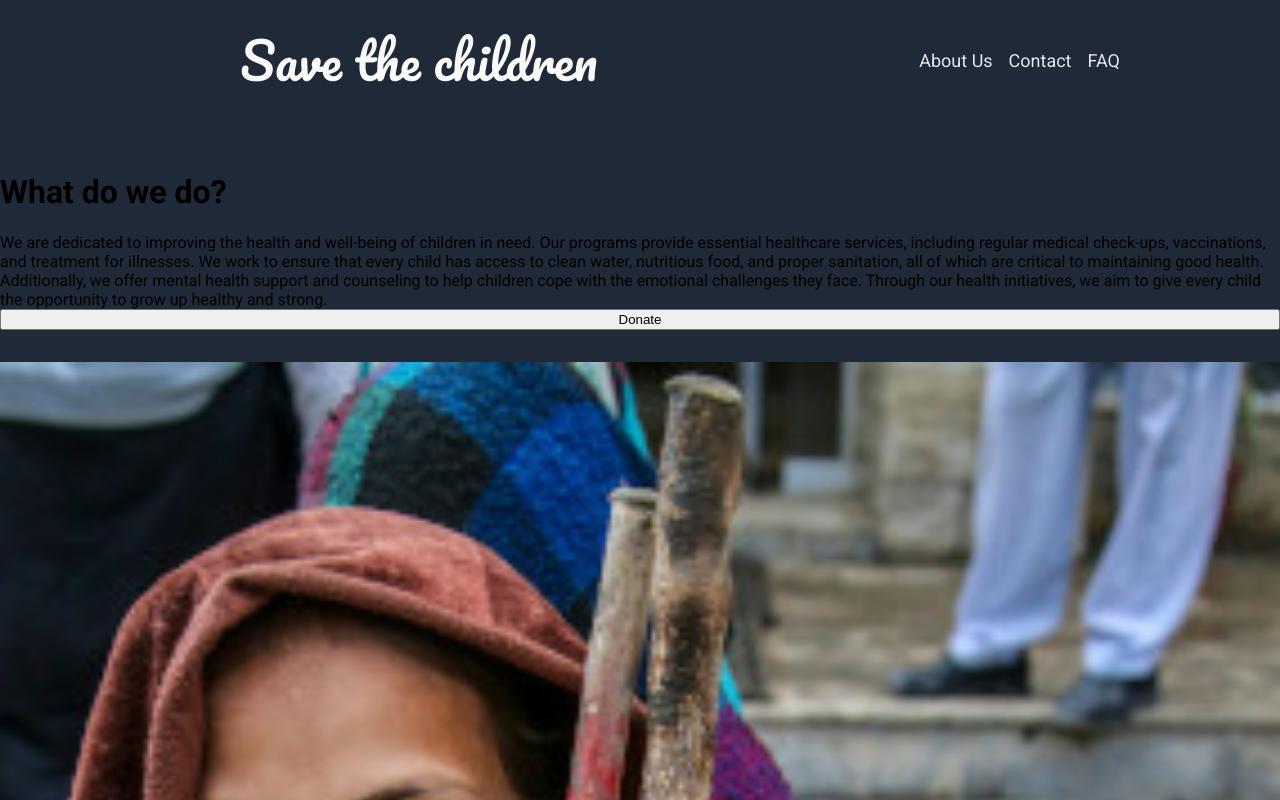
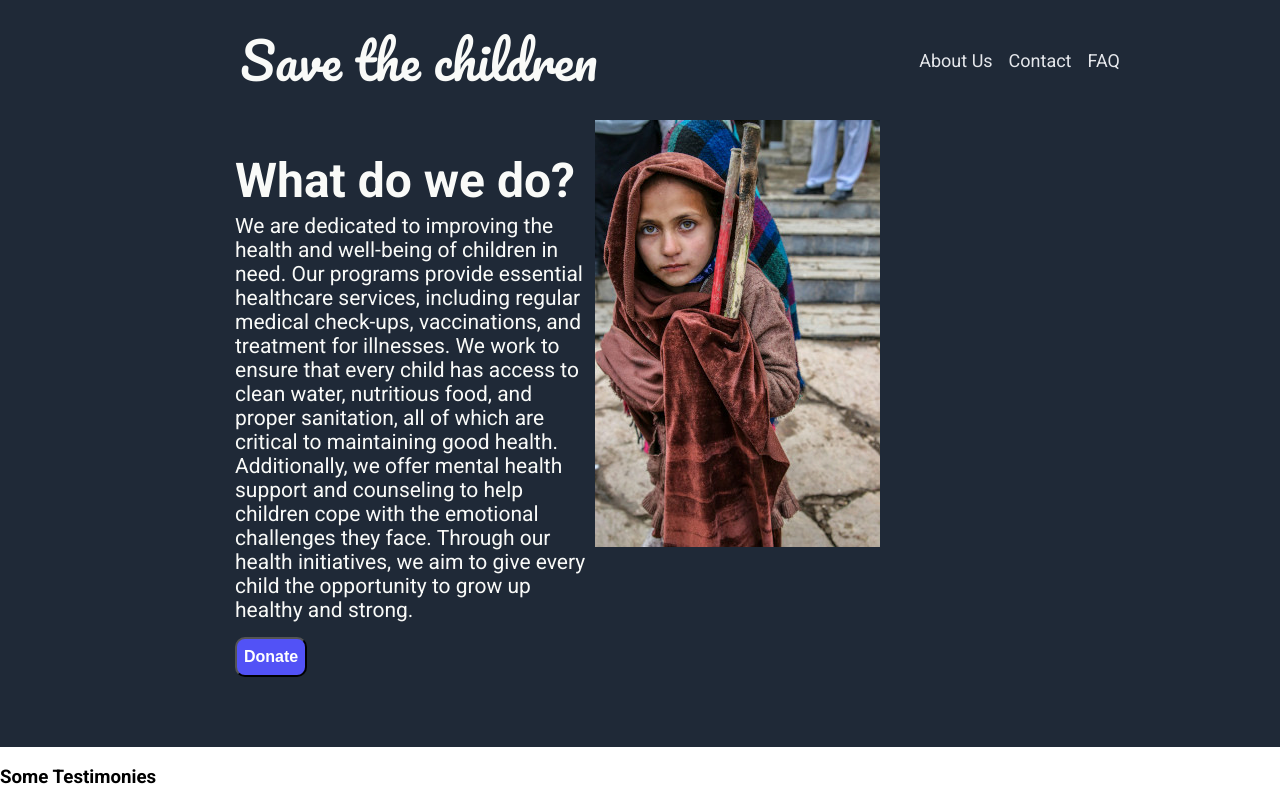
Before and after one commit to seldave/odin-landing-page, a plain HTML site: page index.html in a window 1280 px wide. Shown: the top 800 px of the page. Drawn offline with Linux system fonts and the light colour scheme.

Commit message:
feat: style section below navigation bar

```diff
--- a/index.html
+++ b/index.html
@@ -19,19 +19,23 @@
             </div>
         </ul>
     </nav>
+    <div class="one-level">
     <p>
+        <div class="two-level">
         <h1>What do we do?</h1>
-        We are dedicated to improving the health and well-being of children in need.
+        <span>We are dedicated to improving the health and well-being of children in need.
         Our programs provide essential healthcare services, including regular medical
         check-ups, vaccinations, and treatment for illnesses. We work to ensure that
         every child has access to clean water, nutritious food, and proper sanitation,
         all of which are critical to maintaining good health. Additionally, we offer
         mental health support and counseling to help children cope with the emotional
         challenges they face. Through our health initiatives, we aim to give every child
-        the opportunity to grow up healthy and strong.
+        the opportunity to grow up healthy and strong.</span>
         <button>Donate</button>
+        </div>
     </p>
-    <img src="./images/girlchild.jpg" alt="picture of a little girl on the street">
+    <div class="three-level"><img src="./images/girlchild.jpg" alt="picture of a little girl on the street"></div>
+    </div>
     </div>
     <h3>Some Testimonies</h3>
     <img src="./images/maria.jpg" alt="picture of of a little girl called maria">
--- a/stylesheet.css
+++ b/stylesheet.css
@@ -1,8 +1,5 @@
 @import url('https://fonts.googleapis.com/css2?family=Roboto:wght@400;700&display=swap');
 @import url('https://fonts.googleapis.com/css2?family=Pacifico&display=swap');
-@import url('https://fonts.googleapis.com/css2?family=Lobster&display=swap');
-
-
 
 body {
     min-height: 100vh;
@@ -55,3 +52,46 @@
     gap: 16px;
     margin-right: 200px;
 }
+
+.one-level {
+    display: flex;
+    margin-bottom: 70px;
+}
+
+.two-level {
+    display: flex;
+    flex-direction: column;
+    width: 600px;
+    margin-left: 235px;
+
+}
+
+.two-level h1,
+.two-level span {
+    color: #F9FAF8
+}
+
+.two-level h1 {
+    font-size: 48px;
+    font-weight: 900;
+    margin-bottom: 5px;
+}
+
+.two-level span {
+    font-size: 21px;
+}
+
+.two-level button {
+    width: 20%;
+    margin-top: 15px;
+    height: 40px;
+    background-color: rgb(82, 82, 246);
+    color: white;
+    border-radius: 10px;
+    font-size: 16px;
+    font-weight: bold;
+}
+.three-level {
+    margin-left: auto;
+    margin-right: 400px;
+}
```
